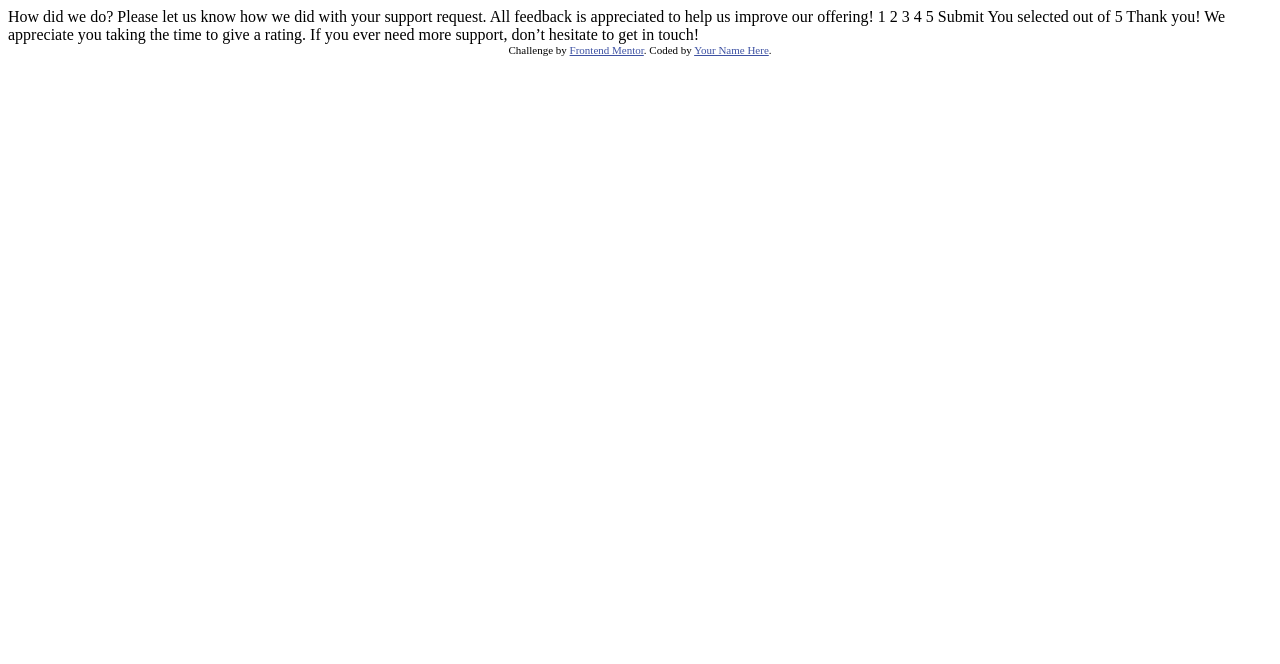
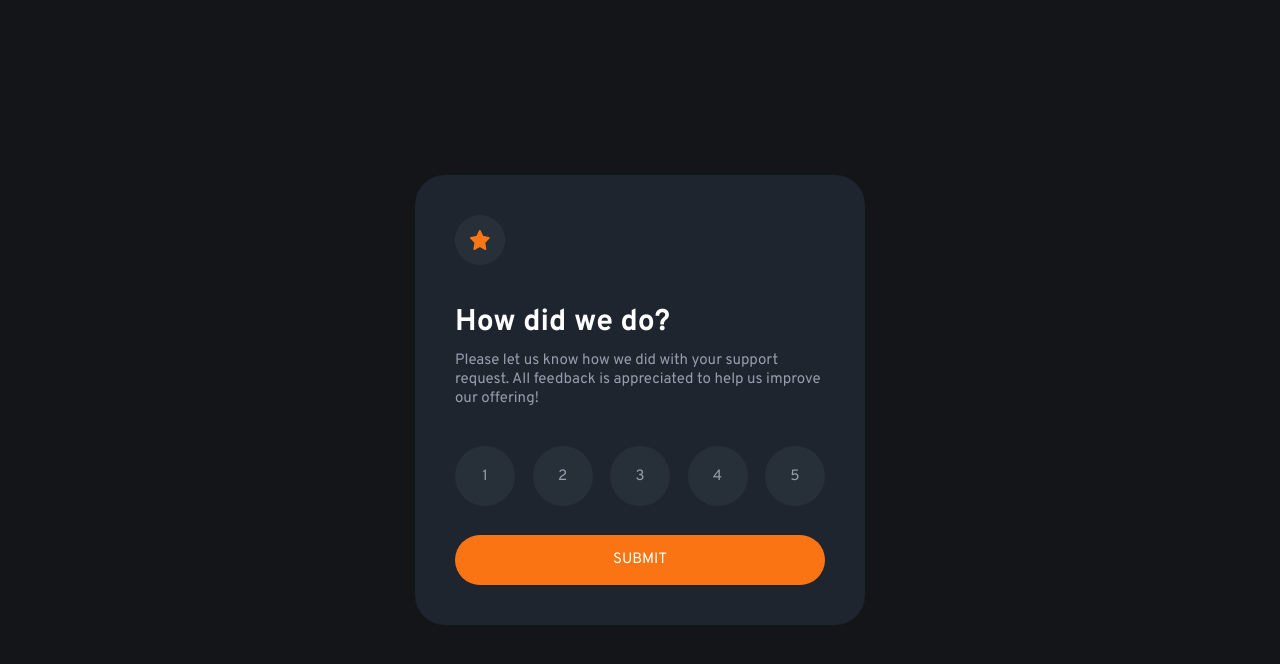
Before and after one commit to Luca-Sousa/Project-Interactive-Rating-Component-Main, a plain HTML site: page index.html in a window 1280 px wide. Drawn offline with Linux system fonts and the light colour scheme.

Commit message:
Update files html and css

```diff
--- /dev/null
+++ b/css/style.css
@@ -0,0 +1,172 @@
+*{
+    margin: 0;
+    padding: 0;
+    box-sizing: border-box;
+    font-family: "Overpass";
+}
+
+html,body{
+    height: 100%;
+}
+
+:root{
+    --orange: hsl(25, 97%, 53%);
+    --white: hsl(0, 0%, 100%);
+    --light-grey: hsl(217, 12%, 63%);
+    --medium-grey: hsl(216, 12%, 54%);
+    --dark-blue: hsl(213, 19%, 18%);
+    --very-dark-blue: hsl(216, 12%, 8%);
+}
+
+main{
+    width: 100vw;
+    height: 100%;
+    min-height: 100vh;
+    background-color: rgba(20,21,25,255);
+    display: flex;
+    align-items: center;
+    justify-content: center;
+}
+
+.container1{
+    width: 450px;
+    height: 100%;
+    max-height: 450px;
+    background-color: rgba(30,37,47,255);
+    margin: 0 2%;
+    border-radius: 30px;
+    padding: 40px;
+    display: flex;
+    flex-direction: column;
+    justify-content: space-between;
+}
+
+.logo-img{
+    width: 50px;
+    height: 50px;
+    background-color: rgba(39,48,57,255);
+    display: flex;
+    align-items: center;
+    justify-content: center;
+    border-radius: 25px;
+}
+
+.logo-img img{
+    width: 20px;
+    height: 20px;
+}
+
+.content-text h2{
+    color: var(--white);
+    font-size: 1.875rem;
+    font-weight: 700;
+    margin-bottom: 10px;
+}
+
+.content-text p{
+    color: var(--light-grey);
+    font-size: 0.938rem;
+    font-weight: 400;
+}
+
+.content-options{
+    width: 100%;
+    height: 100%;
+    max-height: 50px;
+    display: flex;
+    justify-content: space-between;
+}
+
+.content-options button{
+    width: 60px;
+    height: 60px;
+    border-radius: 30px;
+    background-color: rgba(39,48,57,255);
+    border: 0;
+    color: var(--light-grey);
+    font-size: 0.938rem;
+    font-weight: 400;
+    cursor: pointer;
+}
+
+.content-submit{
+    width: 100%;
+    height: 100%;
+    max-height: 50px;
+}
+
+.content-submit button{
+    width: 100%;
+    height: 100%;
+    text-transform: uppercase;
+    color: var(--white);
+    font-size: 0.938rem;
+    font-weight: 400;
+    border: 0;
+    background-color: var(--orange);
+    cursor: pointer;
+    border-radius: 30px;
+}
+
+.container2{
+    width: 450px;
+    height: 100%;
+    max-height: 450px;
+    background-color: rgba(30,37,47,255);
+    margin: 2%;
+    border-radius: 30px;
+    padding: 50px;
+    display: none;
+    flex-direction: column;
+    align-items: center;
+}
+
+.container2 .logo-img{
+    width: 180px;
+    height: 100%;
+    max-height: 120px;
+    display: flex;
+    align-items: center;
+    justify-content: center;
+}
+
+.container2 .logo-img img{
+    width: 100%;
+    height: 100%;
+    background-color: rgba(30,37,47,255);
+}
+
+.text-selected{
+    width: 50%;
+    height: 100%;
+    max-height: 30px;
+    background-color: rgba(39,48,57,255);
+    border-radius: 30px;
+    display: flex;
+    align-items: center;
+    justify-content: center;
+    margin: 30px 0;
+}
+
+.text-selected p{
+    color: var(--orange);
+    font-size: 0.938rem;
+    font-weight: 400;
+}
+
+.container2 .content-text h2{
+    color: var(--white);
+    font-size: 1.875rem;
+    font-weight: 700;
+    margin-bottom: 10px;
+    text-align: center;
+    margin: 10px 0 15px 0;
+}
+
+.container2 .content-text p{
+    color: var(--light-grey);
+    font-size: 0.938rem;
+    font-weight: 400;
+    text-align: center;
+    padding: 0 5px;
+}
--- a/index.html
+++ b/index.html
@@ -8,42 +8,60 @@
 
   <title>Frontend Mentor | Interactive rating component</title>
 
-  <!-- Feel free to remove these styles or customise in your own stylesheet 👍 -->
-  <style>
-    .attribution { font-size: 11px; text-align: center; }
-    .attribution a { color: hsl(228, 45%, 44%); }
-  </style>
+  <link rel="preconnect" href="https://fonts.googleapis.com">
+  <link rel="preconnect" href="https://fonts.gstatic.com" crossorigin>
+  <link href="https://fonts.googleapis.com/css2?family=Overpass:ital,wght@0,100..900;1,100..900&display=swap" rel="stylesheet">
+
+  <link rel="stylesheet" href="css/style.css">
 </head>
 <body>
 
-  <!-- Rating state start -->
+  <main>
 
-  How did we do?
+    <section class="container1">
 
-  Please let us know how we did with your support request. All feedback is appreciated
-  to help us improve our offering!
+      <div class="logo-img">
+        <img src="images/icon-star.svg" alt="icon-star">
+      </div>
 
-  1 2 3 4 5
+      <div class="content-text">
+        <h2>How did we do?</h2>
+        <p>Please let us know how we did with your support request. All feedback is appreciated to help us improve our offering!</p>
+      </div>
 
-  Submit
+      <section class="content-options">
+        <button type="button">1</button>
+        <button type="button">2</button>
+        <button type="button">3</button>
+        <button type="button">4</button>
+        <button type="button">5</button>
+      </section>
 
-  <!-- Rating state end -->
+      <div class="content-submit">
+        <button type="submit">Submit</button>
+      </div>
 
-  <!-- Thank you state start -->
+    </section>
 
-  You selected <!-- Add rating here --> out of 5
+    <section class="container2">
 
-  Thank you!
+      <div class="logo-img">
+        <img src="images/illustration-thank-you.svg" alt="illustration-thank-you">
+      </div>
 
-  We appreciate you taking the time to give a rating. If you ever need more support,
-  don’t hesitate to get in touch!
+      <div class="text-selected">
+        <p>You selected 4 out of 5</p>
+      </div>
 
-  <!-- Thank you state end -->
+      <div class="content-text">
+        <h2>Thank you!</h2>
+        <p>We appreciate you taking the time to give a rating. If you ever need more support, don’t hesitate to get in touch!</p>
+      </div>
 
 
-  <div class="attribution">
-    Challenge by <a href="https://www.frontendmentor.io?ref=challenge" target="_blank">Frontend Mentor</a>.
-    Coded by <a href="#">Your Name Here</a>.
-  </div>
+    </section>
+
+  </main>
+
 </body>
 </html>
```
Also changed, not shown: 1 other file.
